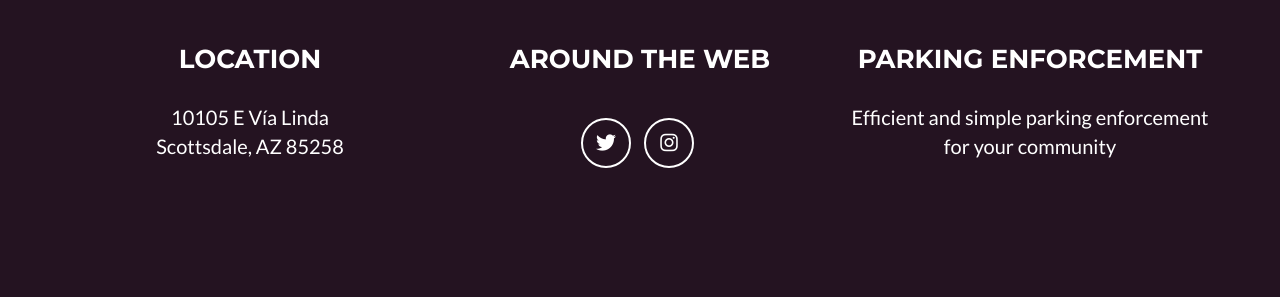
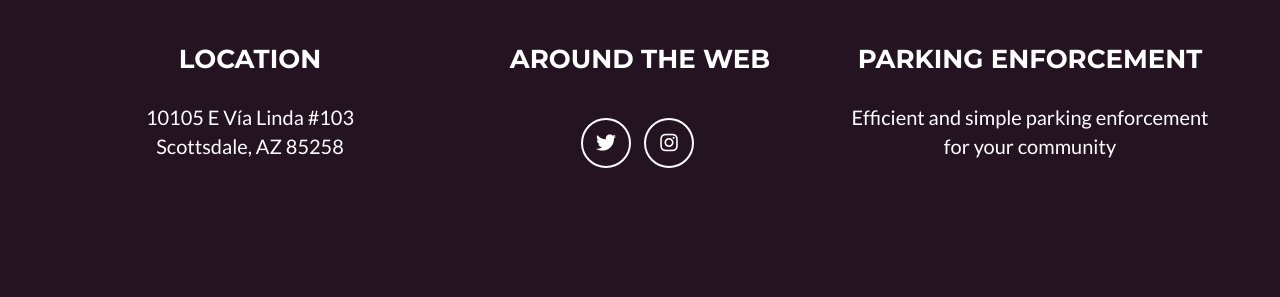
Before and after one commit to bauerjj/parking, a Jekyll site: the page built from _posts/2014-07-18-project-1.markdown, in a window 1280 px wide and 900 px high, scrolled down 3757 px. Shown: the part 520-817 px from the top of the window. Built offline with Jekyll 4.4.1, drawn with Linux system fonts in a browser that asks for light colours.

Commit message:
fix addr

```diff
--- a/_config.yml
+++ b/_config.yml
@@ -46,7 +46,7 @@ social:
 
 # Postal address (add as many lines as necessary)
 address:
-  - line: 10105 E Vía Linda #103,
+  - line: "10105 E Vía Linda #103"
   - line: Scottsdale, AZ 85258
 
 # Credits content
```
